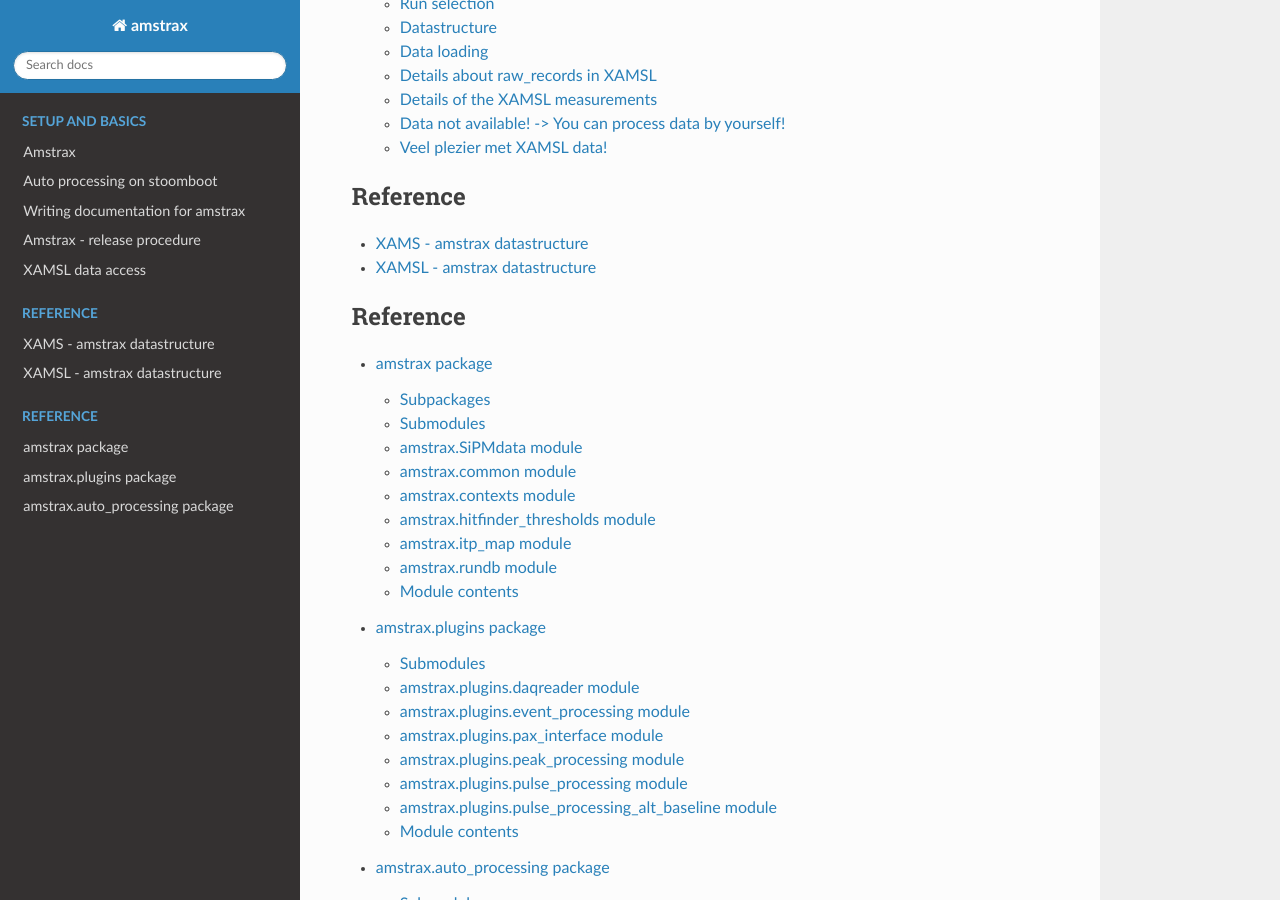
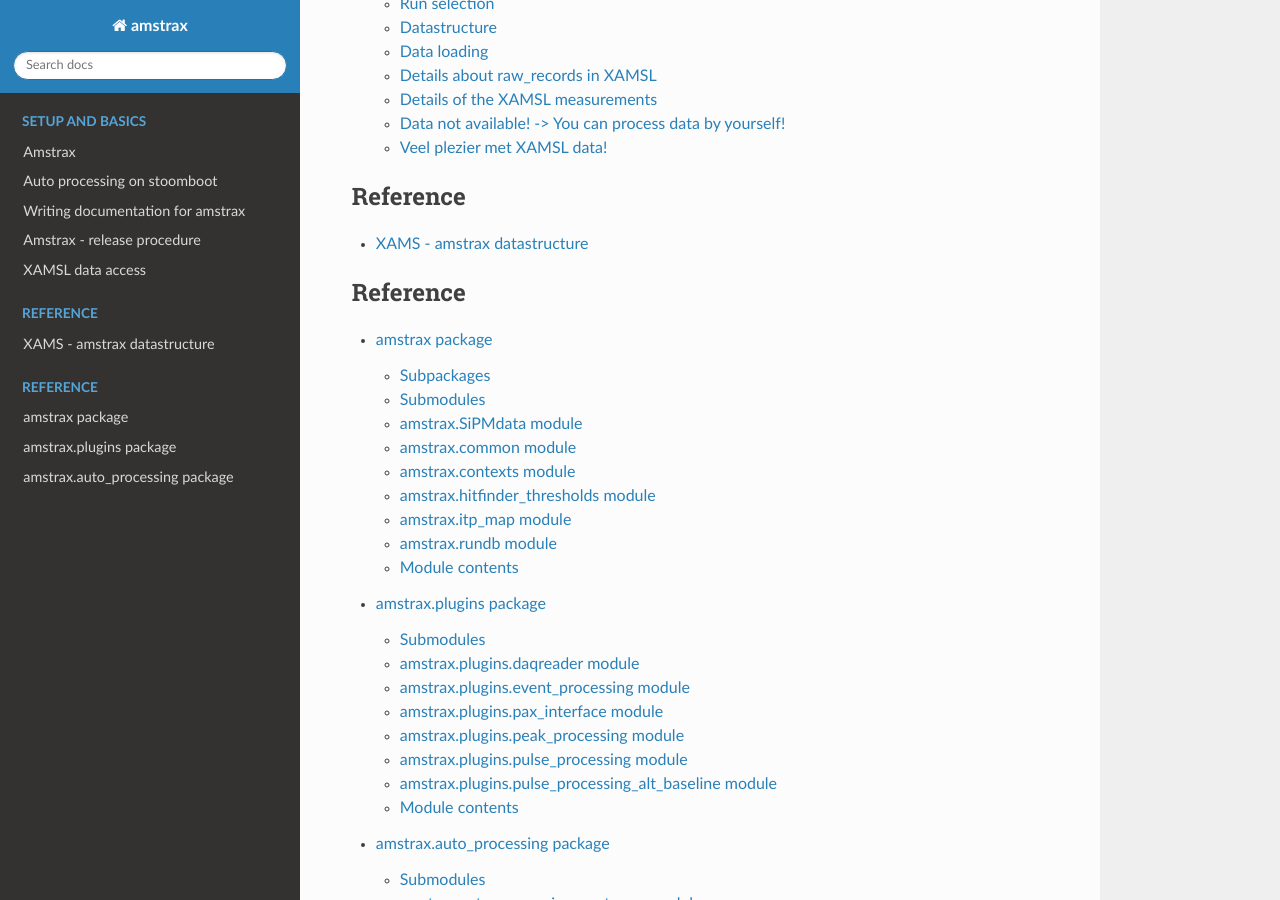
Before and after one commit to XAMS-nikhef/amstrax, a Sphinx documentation site: the page built from docs/source/index.rst, in a window 1280 px wide and 900 px high, scrolled down 917 px. Built offline with Sphinx 7.4.7 and the Read the Docs theme 3.1.0, drawn with Linux system fonts in a browser that asks for light colours.

```diff
--- a/docs/source/build_data_structure_doc.py
+++ b/docs/source/build_data_structure_doc.py
@@ -21,7 +21,7 @@
 {title}
 ===========================================================
 
-This page is an autogenerated reference for all the plugins in ``amstrax.context.{context_name}-context``.
+This page is an autogenerated reference for all the plugins in ``amstrax.context.{context_name}  context``.
 
 Colors indicate data kinds. To load tables with different data kinds,
 you currently need more than one `get_df` (or `get_array`) commands.
@@ -71,7 +71,7 @@
 """
 
 titles = {'xams': 'XAMS - amstrax datastructure',
-          'xams_little': 'XAMSL - amstrax datastructure',
+        #   'xams_little': 'XAMSL - amstrax datastructure',
           }
 
 kind_colors = dict(
--- a/docs/source/index.rst
+++ b/docs/source/index.rst
@@ -26,7 +26,6 @@
     :caption: Reference
 
     reference/datastructure_xams
-    reference/datastructure_xams_little
 
 
 .. toctree::
```
Also changed, not shown: 1 other file.
